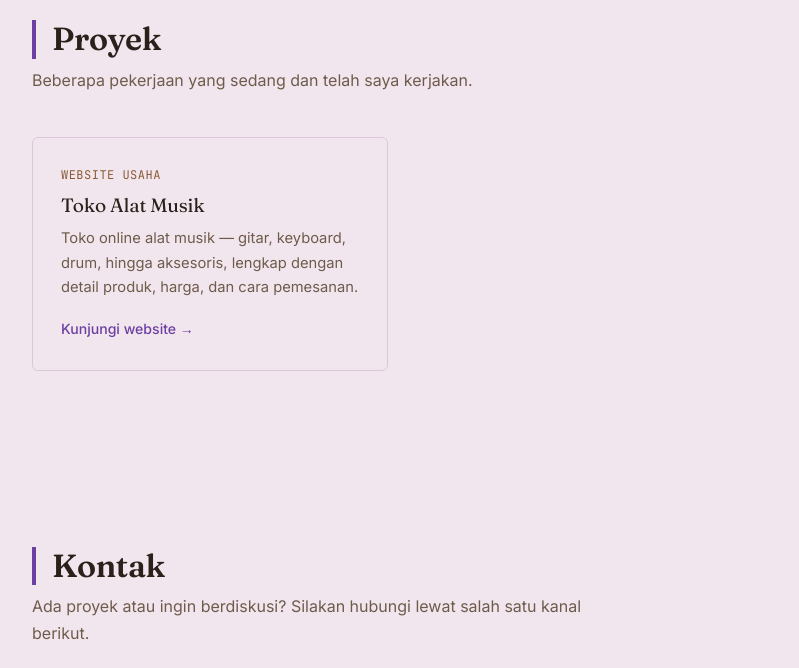
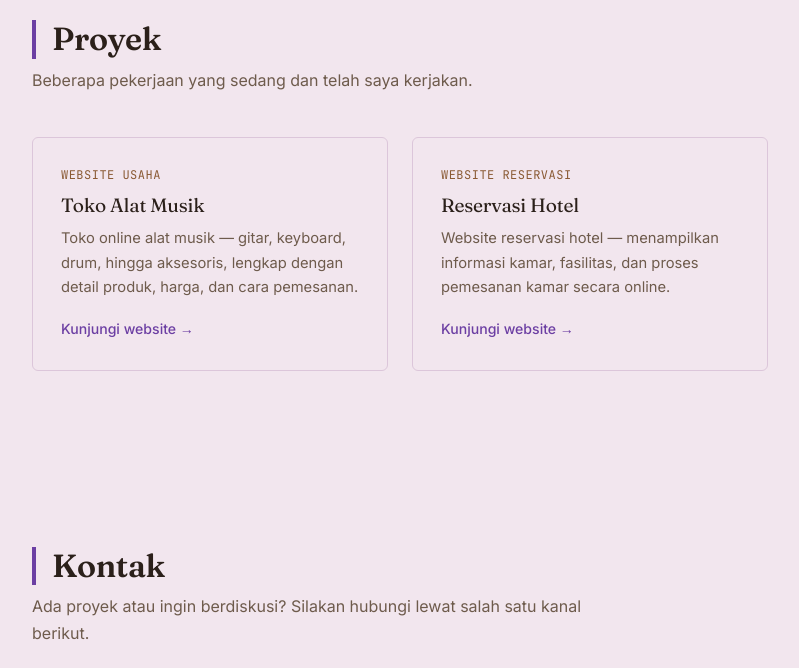
Before and after one commit to dwiranikita-gif/profil, a plain HTML site: page index.html in a window 1280 px wide. Shown: the part 3000-3668 px from the top of the page, without its empty margins (50-849 px from the left). Drawn offline with nearby package versions, Linux system fonts and the light colour scheme.

Commit message:
Update index.html

```diff
--- a/index.html
+++ b/index.html
@@ -431,6 +431,15 @@
           <a href="https://niki.xo.je/" target="_blank" rel="noopener" class="go">Kunjungi website &rarr;</a>
         </div>
       </div>
+      <div class="col-md-6 col-lg-4">
+        <div class="project-card">
+          <div class="tag">Website Reservasi</div>
+          <h3>Reservasi Hotel</h3>
+          <p>Website reservasi hotel — menampilkan informasi kamar, fasilitas, dan proses pemesanan kamar secara online.</p>
+
+          <a href="https://nikitadwira.xo.je/" target="_blank" rel="noopener" class="go">Kunjungi website &rarr;</a>
+        </div>
+      </div>
     </div>
   </div>
 </section>
```
